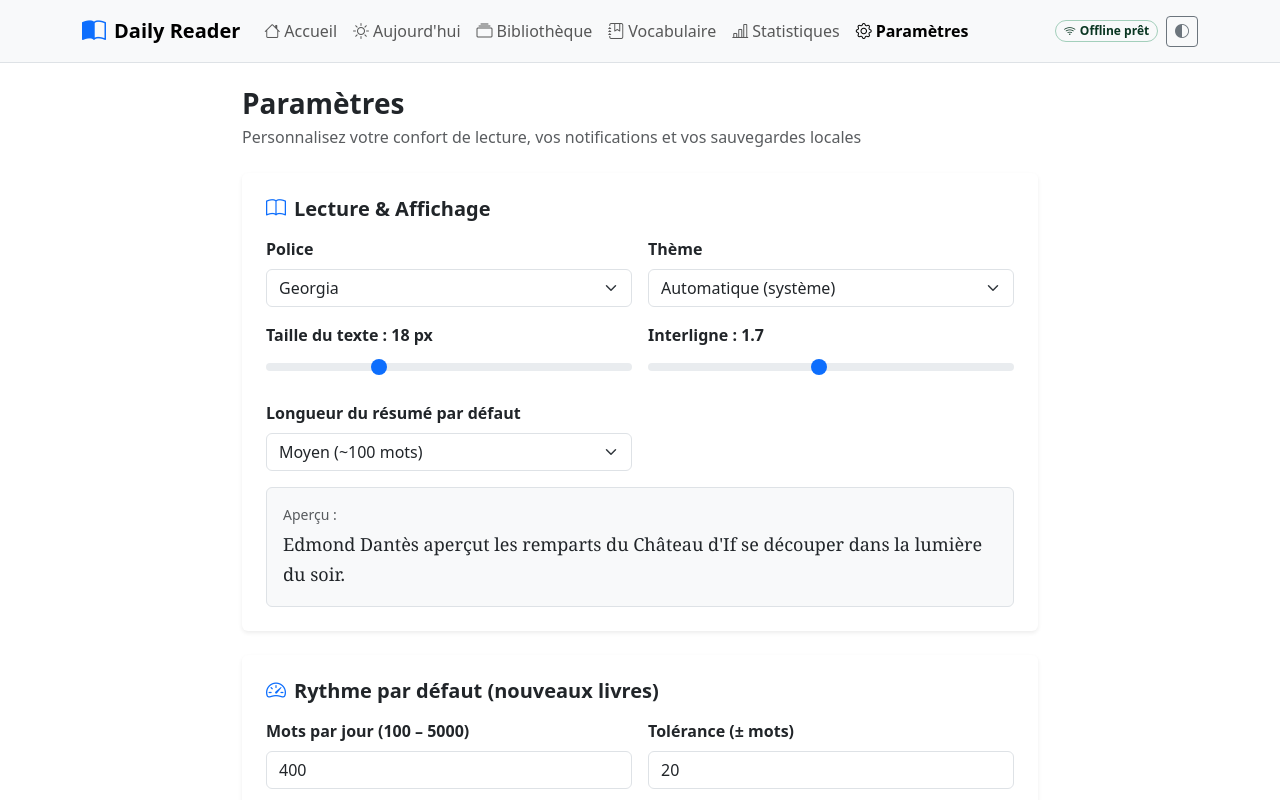
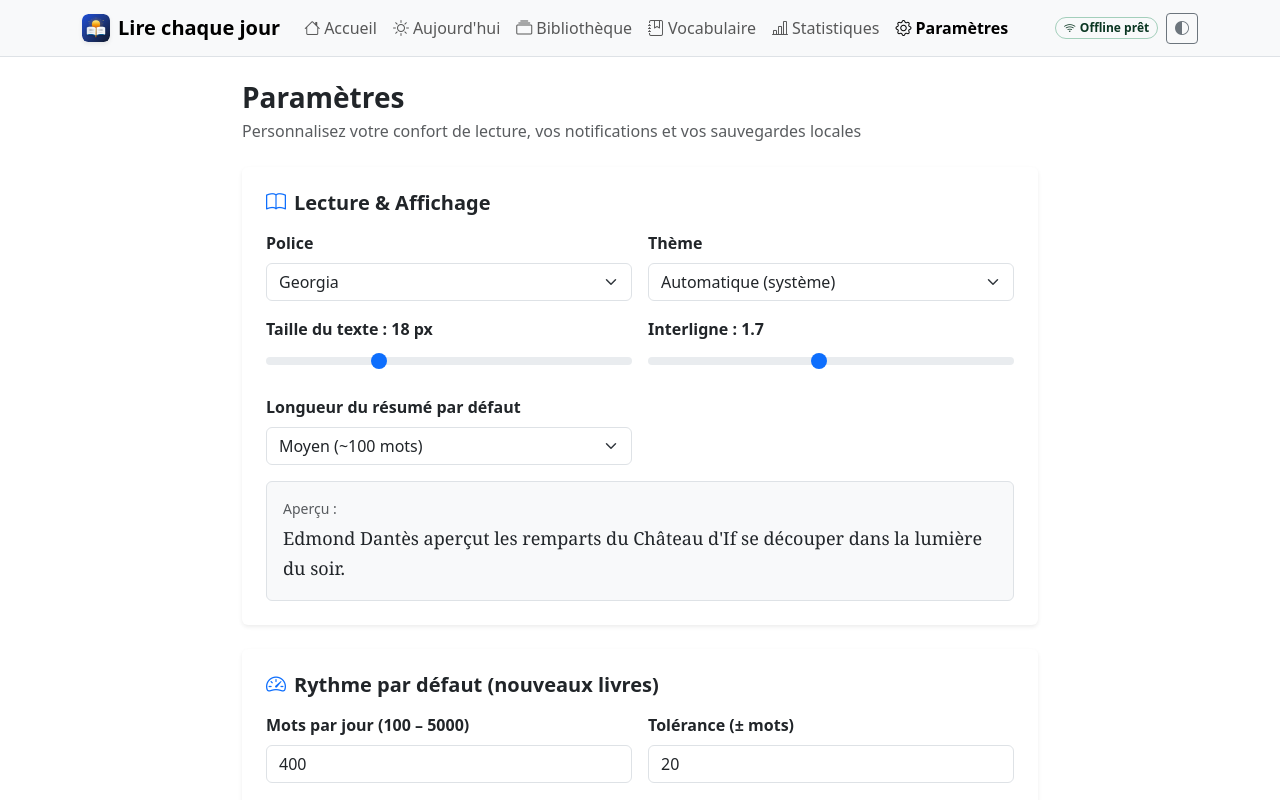
Before and after one commit to manimanis/LireChaqueJour, a Vue app: page /settings in a window 1280 px wide. Shown: the top 800 px of the page. Built offline with nearby package versions, Linux system fonts and the light colour scheme.

Commit message:
feat(branding): change application title to 'Lire chaque jour' and update app icon

```diff
--- a/index.html
+++ b/index.html
@@ -12,10 +12,11 @@
     <meta name="apple-mobile-web-app-status-bar-style" content="default" />
     <meta
       name="description"
-      content="Daily Reader - Application web offline de lecture quotidienne d'EPUB"
+      content="Lire chaque jour - Application web offline de lecture quotidienne d'EPUB"
     />
-    <link rel="icon" type="image/svg+xml" href="/favicon.svg" />
-    <title>Daily Reader — Lecture Quotidienne d'EPUB</title>
+    <link rel="icon" type="image/svg+xml" href="./favicon.svg" />
+    <link rel="apple-touch-icon" href="./favicon.svg" />
+    <title>Lire chaque jour — Lecture Quotidienne d'EPUB</title>
   </head>
   <body>
     <div id="app"></div>
--- a/src/App.vue
+++ b/src/App.vue
@@ -6,7 +6,7 @@
     </main>
     <footer class="border-top py-3 text-center small text-body-secondary bg-body-tertiary">
       <div class="container">
-        Daily Reader v1.0 • Lecture quotidienne d'EPUB 100 % hors ligne
+        Lire chaque jour v1.0 • Lecture quotidienne d'EPUB 100 % hors ligne
       </div>
     </footer>
     <MobileBottomNav />
--- a/src/components/AppNavbar.vue
+++ b/src/components/AppNavbar.vue
@@ -2,8 +2,14 @@
   <nav class="navbar navbar-expand-md border-bottom sticky-top bg-body-tertiary">
     <div class="container">
       <RouterLink class="navbar-brand d-flex align-items-center gap-2 fw-bold" to="/">
-        <i class="bi bi-book-half text-primary fs-4"></i>
-        <span>Daily Reader</span>
+        <img
+          :src="logoUrl"
+          alt=""
+          width="28"
+          height="28"
+          class="rounded-2 shadow-sm flex-shrink-0"
+        />
+        <span>Lire chaque jour</span>
       </RouterLink>
 
       <div class="d-flex align-items-center gap-2 order-lg-last">
@@ -91,6 +97,7 @@ import { ref, computed, onMounted, onUnmounted } from 'vue';
 import { useSettingsStore } from '@/stores/settingsStore.js';
 
 const settingsStore = useSettingsStore();
+const logoUrl = `${import.meta.env.BASE_URL}favicon.svg`;
 const isOnline = ref(typeof navigator !== 'undefined' ? navigator.onLine : true);
 const installPromptEvent = ref(null);
 
--- a/src/router/index.js
+++ b/src/router/index.js
@@ -61,7 +61,7 @@ const router = createRouter({
 });
 
 router.afterEach((to) => {
-  const pageTitle = to.meta?.title ? `${to.meta.title} — Daily Reader` : 'Daily Reader';
+  const pageTitle = to.meta?.title ? `${to.meta.title} — Lire chaque jour` : 'Lire chaque jour';
   document.title = pageTitle;
 });
 
--- a/src/services/notifications.js
+++ b/src/services/notifications.js
@@ -74,7 +74,7 @@ export function startNotificationScheduler(getState) {
       const body = bookTitle
         ? `Votre lecture du jour pour « ${bookTitle} » est disponible.`
         : 'Votre lecture du jour est disponible.';
-      const sent = showLocalNotification('Daily Reader', body);
+      const sent = showLocalNotification('Lire chaque jour', body);
       if (sent) {
         localStorage.setItem(LAST_NOTIFIED_KEY, todayStr);
       }
--- a/src/services/segmenter.js
+++ b/src/services/segmenter.js
@@ -1,5 +1,5 @@
 /**
- * Smart text segmentation service for Daily Reader.
+ * Smart text segmentation service for Lire chaque jour.
  * Splits book text into daily segments respecting word, sentence, and paragraph boundaries.
  */
 
--- a/src/views/HomeView.vue
+++ b/src/views/HomeView.vue
@@ -69,7 +69,7 @@
         <div v-else class="card h-100 shadow-sm border-0 bg-body-tertiary">
           <div class="card-body p-4 p-md-5 d-flex flex-column justify-content-center text-center">
             <i class="bi bi-journal-bookmark fs-1 text-primary mb-3"></i>
-            <h1 class="h3 fw-bold mb-2">Bienvenue dans Daily Reader</h1>
+            <h1 class="h3 fw-bold mb-2">Bienvenue dans Lire chaque jour</h1>
             <p class="text-body-secondary mb-4 mx-auto" style="max-width: 520px">
               Importez un livre EPUB local pour le découper automatiquement en lectures quotidiennes adaptées à votre rythme, avec résumé intelligent des chapitres déjà lus.
             </p>
--- a/src/views/SettingsView.vue
+++ b/src/views/SettingsView.vue
@@ -457,7 +457,7 @@ async function onToggleNotifications() {
 
 function testNotification() {
   const ok = showLocalNotification(
-    'Daily Reader',
+    'Lire chaque jour',
     'Votre lecture du jour est disponible.'
   );
   if (!ok) {
@@ -471,7 +471,7 @@ async function handleExport() {
   const url = URL.createObjectURL(blob);
   const a = document.createElement('a');
   a.href = url;
-  a.download = `daily-reader-backup-${new Date().toISOString().slice(0, 10)}.json`;
+  a.download = `lire-chaque-jour-backup-${new Date().toISOString().slice(0, 10)}.json`;
   a.click();
   URL.revokeObjectURL(url);
   backupMsg.value = 'Sauvegarde exportée avec succès.';
--- a/vite.config.js
+++ b/vite.config.js
@@ -16,8 +16,8 @@ export default defineConfig({
       registerType: 'autoUpdate',
       includeAssets: ['favicon.svg'],
       manifest: {
-        name: 'Daily Reader',
-        short_name: 'DailyReader',
+        name: 'Lire chaque jour',
+        short_name: 'LireChaqueJour',
         description: 'Application web offline de lecture quotidienne d\'EPUB',
         theme_color: '#0d6efd',
         background_color: '#ffffff',
```
Also changed, not shown: public/favicon.svg.
